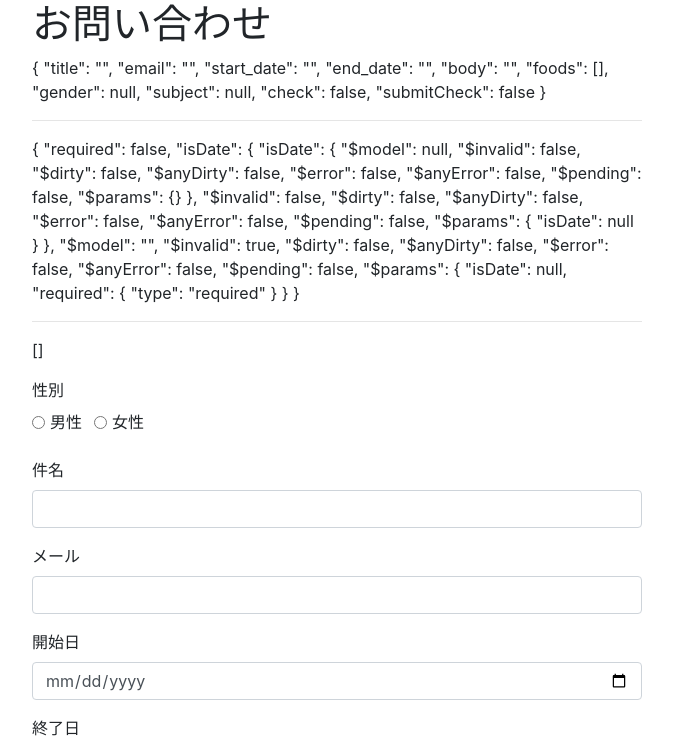
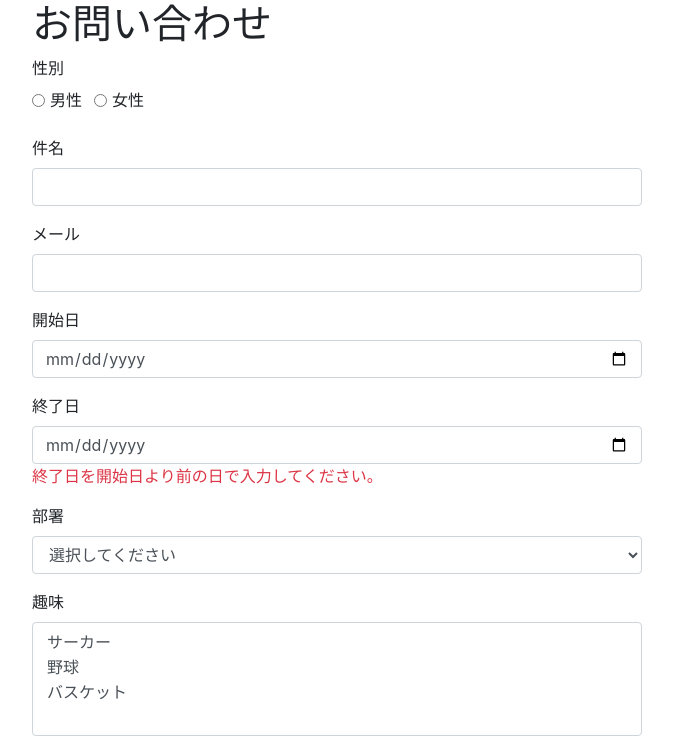
Before and after one commit to gonta1026/nuxt-projects, a Nuxt app in the folder nuxtjs_forms/: page / in a window 1280 px wide. Shown: the top 746 px of the page, without its empty margins (303-976 px from the left). Built offline with nearby package versions, Linux system fonts and the light colour scheme.

Commit message:
fix multipleのバグ修正

```diff
--- a/nuxtjs_forms/components/FormContact.vue
+++ b/nuxtjs_forms/components/FormContact.vue
@@ -1,16 +1,5 @@
 <template>
   <form>
-    <div>
-      <p>{{form}}</p>
-    </div>
-    <hr>
-    <div>
-      <p>{{$v.form.start_date}}</p>
-    </div>
-    <hr>
-    <div>
-      <p>{{hobby}}</p>
-    </div>
     <div class="form-group">
       <label>性別</label>
       <div>
@@ -26,9 +15,8 @@
           性別を選択してください。
         </div>
       </div>
-
     </div>
-    <div class="form-group">
+     <div class="form-group">
       <label>件名</label>
       <input type="text" class="form-control" aria-label="件名" v-model="$v.form.title.$model">
       <div class="text-danger" v-if="$v.form.title.$error && !$v.form.title.required">
@@ -49,28 +37,25 @@
         メールアドレスは正しい形式で入力してください。
       </div>
     </div>
-    <!-- 終了日が入力されているかををウオッチ -->
-    <!-- 本日以降の日付で入力されないといけない。 -->
+
 
     <div class="form-group">
       <label>開始日</label>
-        <input type="date" class="form-control" aria-label="開始日" v-model="$v.form.start_date.$model">
-      <div class="text-danger" v-if="$v.form.start_date.$error && !$v.form.start_date.required">
+        <input type="date" class="form-control" aria-label="開始日" v-model="$v.form.startDate.$model">
+      <div class="text-danger" v-if="$v.form.startDate.$error && !$v.form.startDate.required">
         開始日を入力してください。
       </div>
-      <div class="text-danger" v-if="$v.form.start_date.$error && !$v.form.start_date.minValue">
+      <div class="text-danger" v-if="$v.form.startDate.$error && !$v.form.startDate.minValue">
         開始日を終了日より前の日で入力してください。
       </div>
     </div>
 
-    <!-- 開始日が入力されているかをウオッチ。 -->
-    <!-- 本日以降の日付で入力されていないといけない。 -->
 
 
     <div class="form-group">
       <label>終了日</label>
-        <input type="date" class="form-control" aria-label="開始日" v-model="$v.form.end_date.$model">
-      <div class="text-danger" v-if="$v.form.end_date.$error && !$v.form.end_date.required">
+        <input type="date" class="form-control" aria-label="終了日" v-model="$v.form.endDate.$model">
+      <div class="text-danger" v-if="$v.form.endDate.$error && !$v.form.endDate.required">
         終了日を入力してください。
       </div>
       <div class="text-danger">
@@ -91,12 +76,11 @@
       </div>
     </div>
 
-    <!-- foodsでmultipleにするとコンソールでエラーがでる。-->
-
-    <!-- <div class="form-group">
+<!--
+    <div class="form-group">
       <label>好きな食べ物</label>
-      <select v-bind:multiple="isMultiple" class="form-control" aria-label="好きな食べ物" v-model="$v.form.foods.$model">
-        <option value="banana">りんご</option>
+      <select class="form-control" aria-label="好きな食べ物" v-model="$v.form.foods.$model" multiple>
+        <option value="apple">りんご</option>
         <option value="banana">バナナ</option>
         <option value="meron">メロン</option>
         <option value="ichigo">いちご</option>
@@ -106,12 +90,18 @@
       </div>
     </div> -->
 
-    <select class="form-control" aria-label="好きな食べ物" v-model="hobby" multiple>
-        <option value="banana">バスケ</option>
-        <option value="soccer">サッカー</option>
-        <option value="meron">野球</option>
-        <option value="ichigo">ダンス</option>
-    </select>
+
+    <div class="form-group">
+      <label>趣味</label>
+      <select class="form-control" aria-label="好きな趣味" v-model="$v.form.hobbies.$model" multiple>
+        <option value="soccer">サーカー</option>
+        <option value="baseboll">野球</option>
+        <option value="basket">バスケット</option>
+      </select>
+      <div class="text-danger" v-if="$v.form.hobbies.$error && !$v.form.hobbies.required">
+         好きな食べ物は選択してください。
+      </div>
+    </div>
 
     <div class="form-group">
       <label>本文</label>
@@ -146,34 +136,85 @@
 
 export default {
     props: {
-      value: {
-        type: Object,
-        required: true
+      propsTitle: {
+        // type: String,
+        // required: true
       },
+      propsBody: {
+        // type: String,
+        // required: true
+      },
+      propsEmail: {
+        // type: String,
+        // required: true
+      },
+      propsStartDate: {
+        // type: Date,
+        // required: true
+      },
+      propsEndDate: {
+        // type: Date,
+        // required: true
+      },
+      propsHobbies: {
+        // type: Array,
+        // required: true
+      },
+      propsFoods: {
+        // type: Array,
+        // required: true
+      },
+      propsGender: {
+        // type: String,
+        // // required: true
+      },
+      propsSubject: {
+        // type: String,
+        // required: true
+      },
+      propsCheck: {
+        // type: Boolean,
+        // required: true
+      },
+      propsSubmitCheck: {
+        // type: Boolean,
+        // required: true
+      }
+      // propsForm: {
+      //   type: Object,
+      //   required: true
+      // },
     },
-    filters: {
-      datefilter: function(date){
-        return moment(date).format('YYYY/MM/DD');
-      }
-    },
+    // filters: {
+    //   datefilter: function(date){
+    //     return moment(date).format('YYYY/MM/DD');
+    //   }
+    // },
     data() {
       return {
         form: null,
-        isMultiple: true,
-        hobby: []
       }
     },
-    mounted() {
-      console.log(this.value)
-      this.form = {...this.value}
-      // this.form = this.value
+    created() {
+      this.form = {
+        title: this.propsTitle,
+        body: this.propsBody,
+        email: this.propsEmail,
+        startDate: this.propsStartDate,
+        endDate: this.propsEndDate,
+        hobbies: this.propsHobbies,
+        foods: this.propsFoods,
+        gender: this.propsGender,
+        subject: this.propsSubject,
+        check: this.propsCheck,
+        submitCheck: this.propsSubmitCheck
+      }
     },
     methods: {
       submit() {
         this.$v.$touch()
         if (this.$v.$invalid) {
           this.form.submitCheck = true; // 送信後に表示してほしいエラーにはこの判定を使う。
-          console.log("バリデーションエラー")
         } else {
           this.$emit("submit", this.$v);
         }
@@ -189,13 +230,10 @@ export default {
           required,
           email
         },
-        start_date: {
+        startDate: {
           required,
-          isDate: {
-            isDate: isDate(Date)
-          }
         },
-        end_date: {
+        endDate: {
           required,
         },
         body: {
@@ -204,6 +242,9 @@ export default {
         },
         foods: {
           required
+        },
+        hobbies: {
+          required,
         },
         gender: {required},
         subject: {required},
--- a/nuxtjs_forms/pages/index.vue
+++ b/nuxtjs_forms/pages/index.vue
@@ -3,7 +3,20 @@
     <h1 class="title">
       お問い合わせ
     </h1>
-    <form-contact v-model="form" @submit="submit"/>
+
+    <form-contact
+    :propsTitle="form.title"
+    :propsBody="form.body"
+    :propsEmail="form.email"
+    :propsStartDate="form.startDate"
+    :propsEndDate="form.startDate"
+    :propsHobbies="form.hobbies"
+    :propsFoods="form.foods"
+    :propsGender="form.gender"
+    :propsSubject="form.subject"
+    :propsCheck="form.check"
+    :propsSubmitCheck="form.submitCheck"
+    @submit="submit"/>
   </div>
 </template>
 
@@ -18,22 +31,23 @@
       return {
         form: {
           title: "",
+          body: "",
           email: "",
-          start_date: "",
-          end_date: "",
-          body: "",
+          startDate: "",
+          endDate: "",
+          hobbies: [],
           foods: [],
           gender: null,
           subject: null,
           check: false,
           submitCheck: false
-        }
+        },
       }
     },
     methods:{
       submit($v){
         console.log($v.form.$model);
-        this.form.body = "";
+        // this.form.body = "";
       }
     }
   }
```
